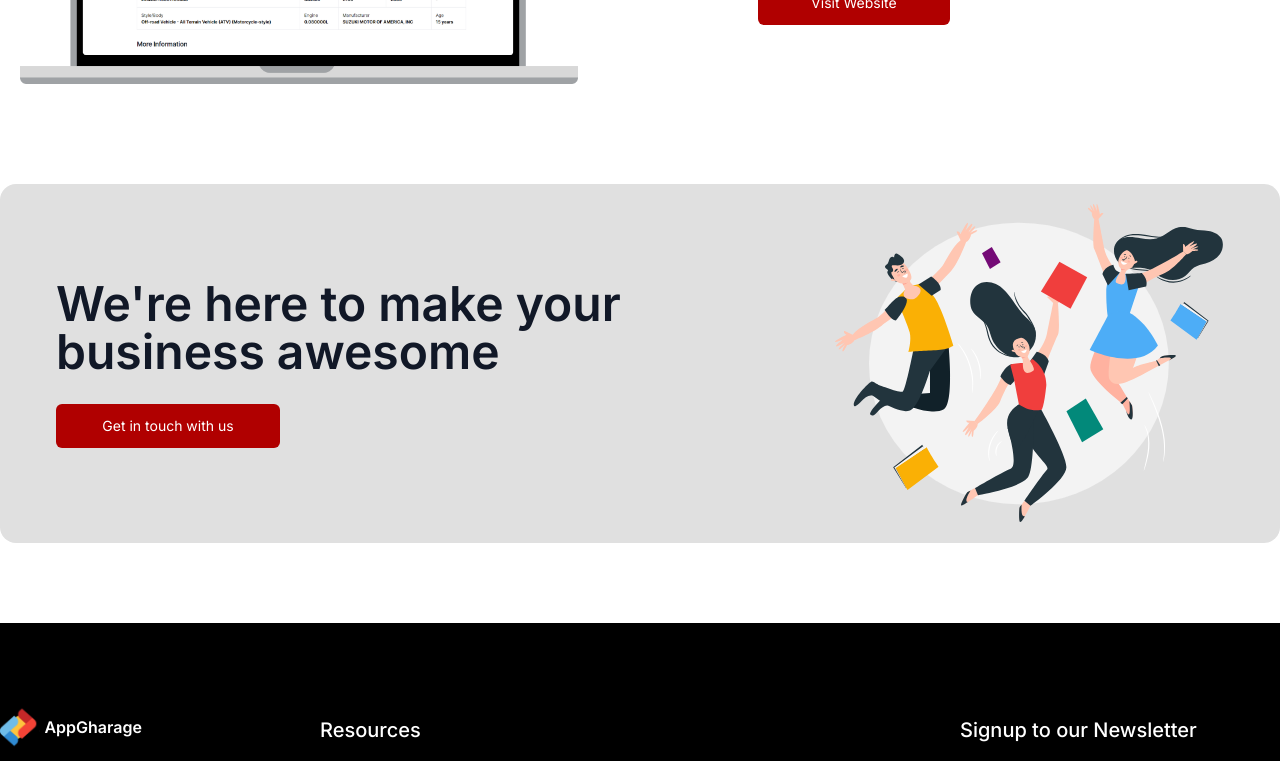
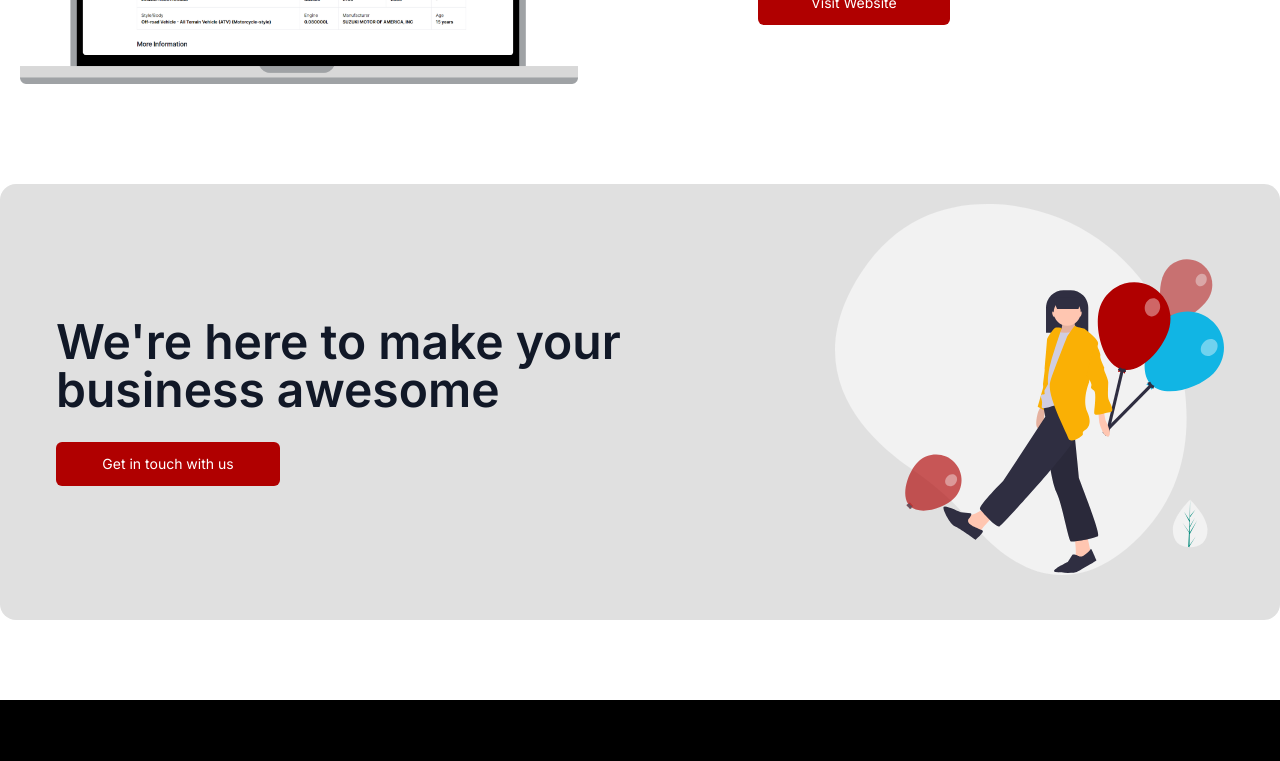
Before and after one commit to cnaallotey/appgharageWebsite, a Vue app: page /Products in a window 1280 px wide. Shown: the part 459-1220 px from the top of the page. Built offline with nearby package versions, Linux system fonts and the light colour scheme.

Commit message:
ui changes

```diff
--- a/src/components/cta.vue
+++ b/src/components/cta.vue
@@ -6,7 +6,7 @@
 <div class="w-full md:w-2/3 space-y-7 md:py-14 h-full flex flex-col justify-center"><h1 class="font-semibold text-gray-900 text-center md:text-left text-4xl md:text-5xl leading-tight">We're here to make your business awesome</h1>
 <router-link to="/contact" class="w-56 mx-auto md:mx-0 text-white text-center py-3 font-normal rounded-md text-sm" style="background-color: #b00000;">Get in touch with us</router-link>
 </div>
-<div class="flex items-center w-full md:w-1/3 py-5"><img src="../assets/ctaimage.svg" class="w-full" alt=""></div>
+<div class="flex items-center w-full md:w-1/3 py-5"><img :src="require(`../assets/${ctaimg}`)" class="w-full" alt=""></div>
 </div>
 </div></div>
 </div>
@@ -15,6 +15,19 @@
 
 </template>
 
+<script>
+export default {
+
+    props:{
+
+        ctaimg:String,
+
+
+    }
+}
+
+</script>
+
 <style>
 .main{
     font-size: 53px;
--- a/src/views/About.vue
+++ b/src/views/About.vue
@@ -1,7 +1,7 @@
 <template>
   <div class="about space-y-20 md:space-y-28">
     <aboutcompVue/>
-    <ctaVue/>
+    <ctaVue ctaimg="aboutsv.svg"/>
   </div>
 </template>
 
--- a/src/views/Home.vue
+++ b/src/views/Home.vue
@@ -1,7 +1,7 @@
 <template>
   <div class="home space-y-20 md:space-y-20">
   <homepageVue/>
-  <ctaVue class="animate__fadeInUp"/>
+  <ctaVue class="animate__fadeInUp" ctaimg="ctaimage.svg"/>
 
   </div>
 </template>
--- a/src/views/Products.vue
+++ b/src/views/Products.vue
@@ -1,7 +1,7 @@
 <template>
   <div class="home space-y-20 md:space-y-20">
   <productsVue/>
-  <ctaVue/>
+  <ctaVue ctaimg="productsv.svg"/>
 
   </div>
 </template>
```
Also changed, not shown: src/assets/aboutsv.svg (added), src/assets/productsv.svg (added), 14 other files (tests, documents, lock files or other folders).
